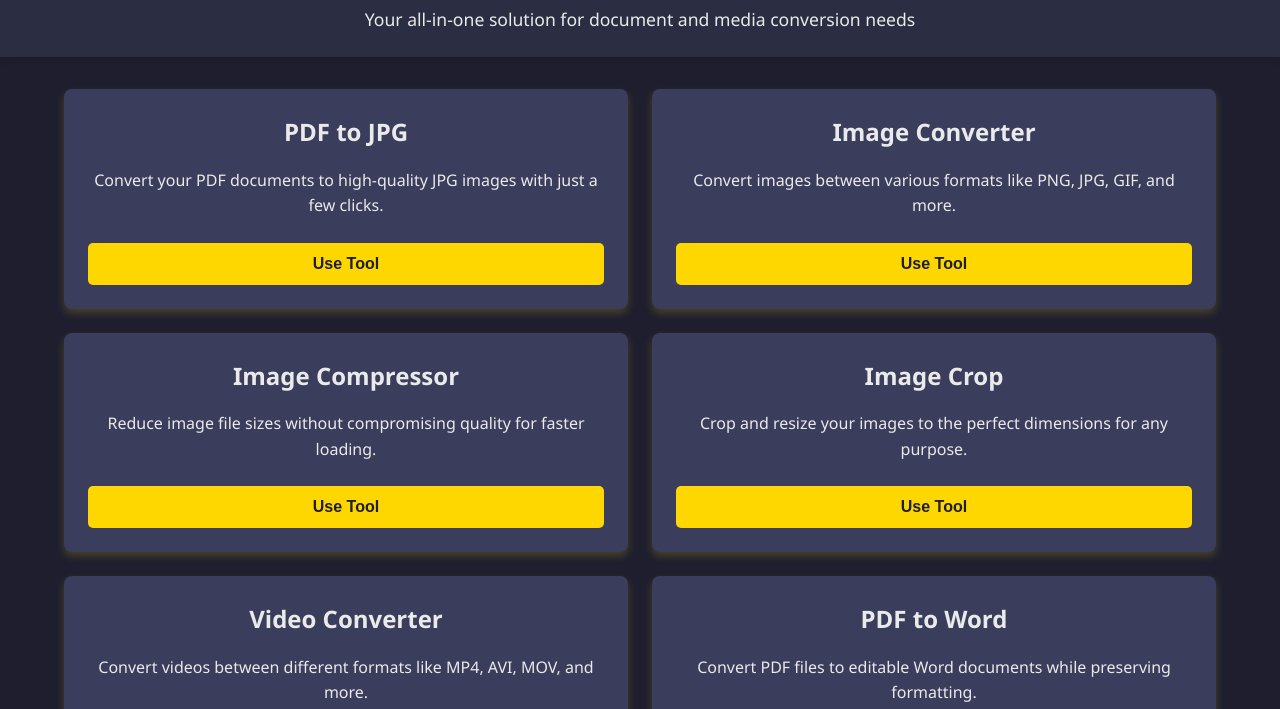
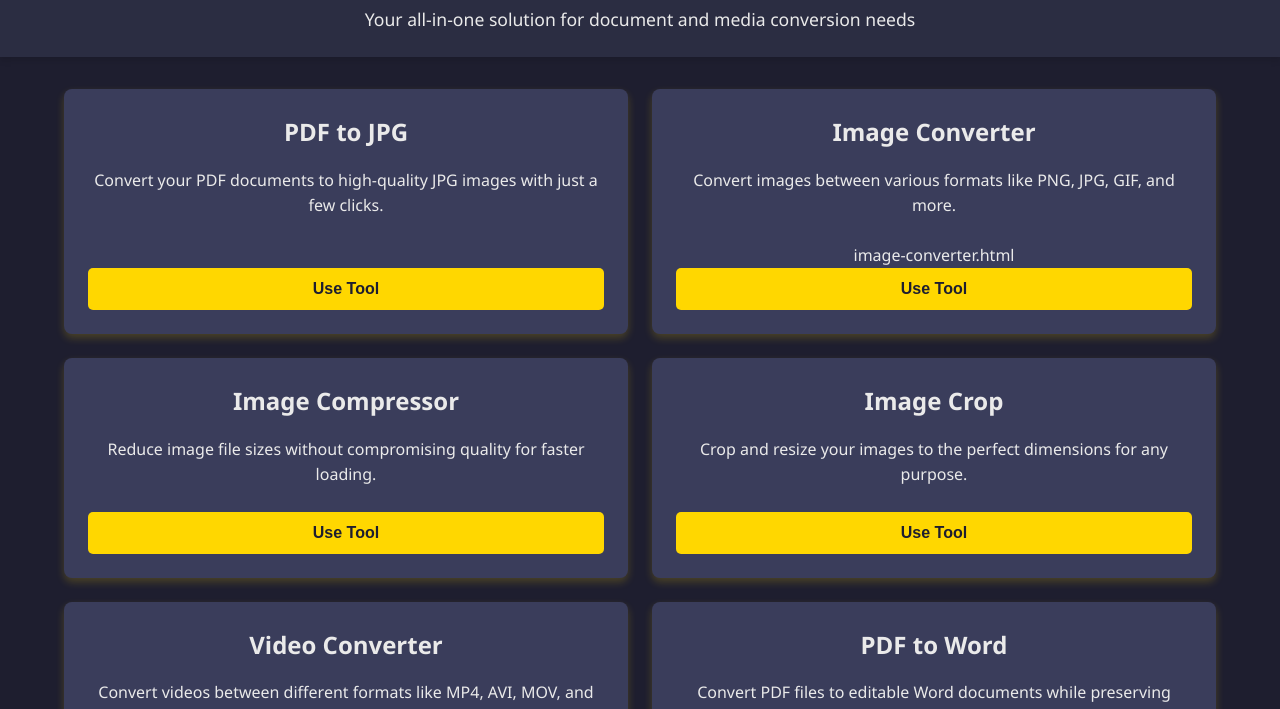
Before and after one commit to ammar28120/Jpg-to-pdf, a plain HTML site: page index.html in a window 1280 px wide. Shown: the part 91-800 px from the top of the page. Drawn offline with Linux system fonts and the light colour scheme.

Commit message:
Update index.html

```diff
--- a/index.html
+++ b/index.html
@@ -192,6 +192,7 @@
             <div class="tool-card">
                 <h2>Image Converter</h2>
                 <p>Convert images between various formats like PNG, JPG, GIF, and more.</p>
+                image-converter.html
                 <button class="btn" data-tool="Image Converter.html">Use Tool</button>
             </div>
 
```
